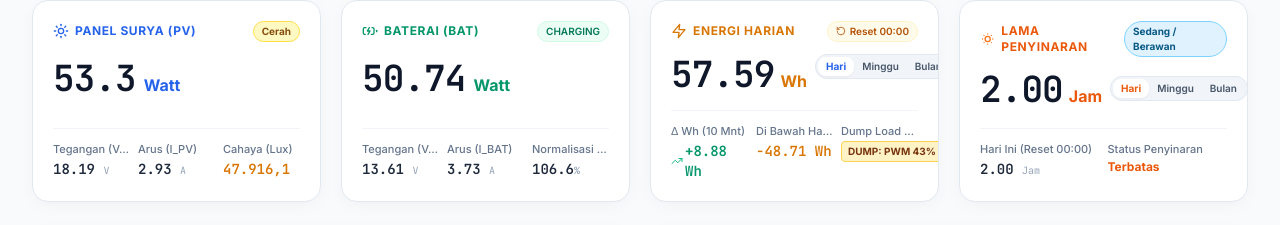
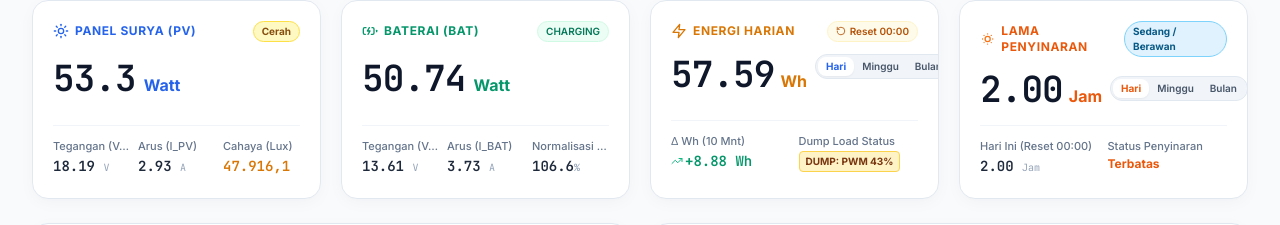
Before and after one commit to Ngrproject/solar-energi-dashboard, a React (Vite) app: page / in a window 1280 px wide. Shown: the part 438-663 px from the top of the page. Built offline with nearby package versions, Linux system fonts and the light colour scheme; no server answers.

Commit message:
wh per 10 menit

```diff
--- a/src/components/SummaryCards.jsx
+++ b/src/components/SummaryCards.jsx
@@ -195,18 +195,12 @@ function SummaryCards({ latestRecord, logs = [] }) {
           </div>
         </div>
 
-        <div className="mt-4 grid grid-cols-3 gap-2 pt-3 border-t border-slate-100">
+        <div className="mt-4 grid grid-cols-2 gap-2 pt-3 border-t border-slate-100">
           <div>
             <div className="text-[11px] text-slate-500 font-medium truncate" title="Perubahan Wh dalam 10 menit terakhir">Δ Wh (10 Mnt)</div>
             <div className="text-xs lg:text-sm font-bold font-mono text-emerald-600 mt-0.5 flex items-center gap-0.5">
               <TrendingUp className="w-3 h-3 text-emerald-500 shrink-0" />
               <span>{stats10m.wh10mChangeFormatted}</span>
-            </div>
-          </div>
-          <div>
-            <div className="text-[11px] text-slate-500 font-medium truncate" title="Jumlah Wh di bawah total harian hari ini">Di Bawah Harian</div>
-            <div className="text-xs lg:text-sm font-bold font-mono text-amber-600 mt-0.5 truncate" title={`${stats10m.whBelowDailyFormatted} di bawah total harian`}>
-              {stats10m.whBelowDailyFormatted}
             </div>
           </div>
           <div>
```
Also changed, not shown: 1 other file (tests, documents, lock files or other folders).
